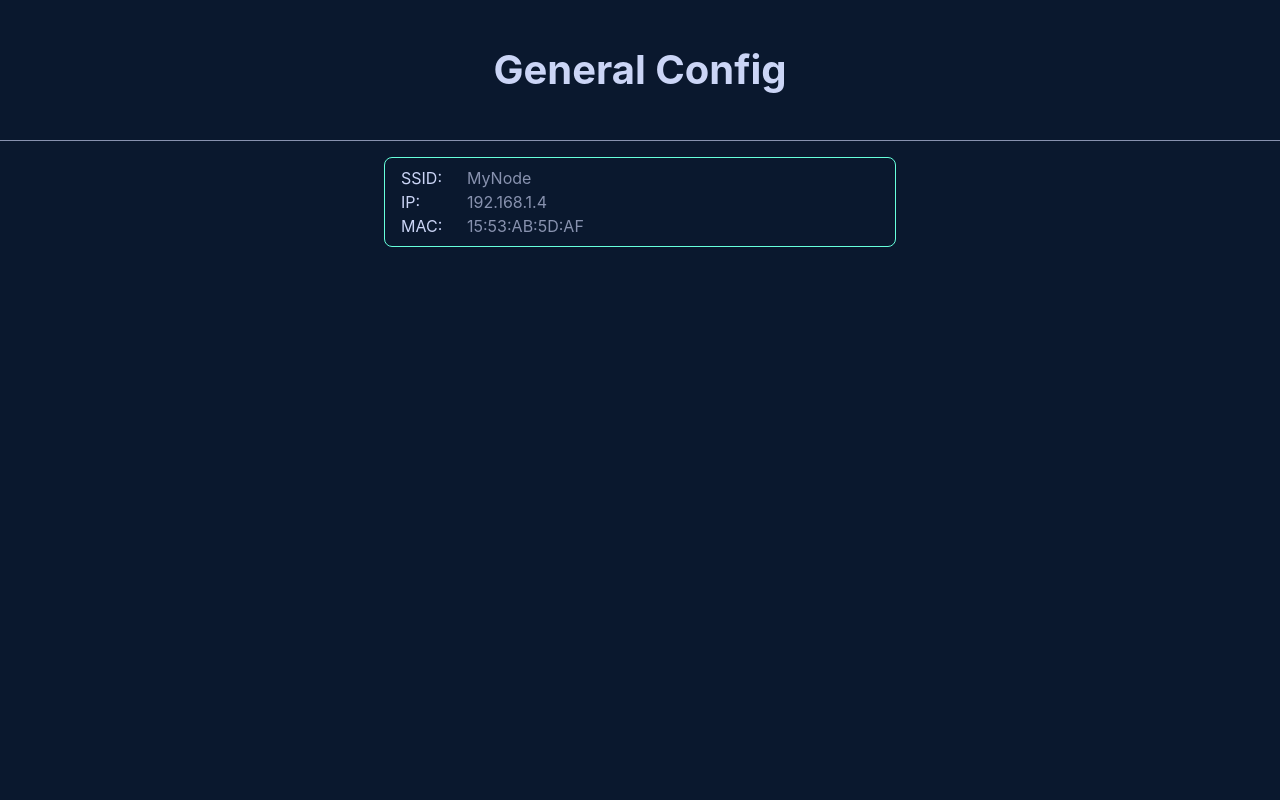
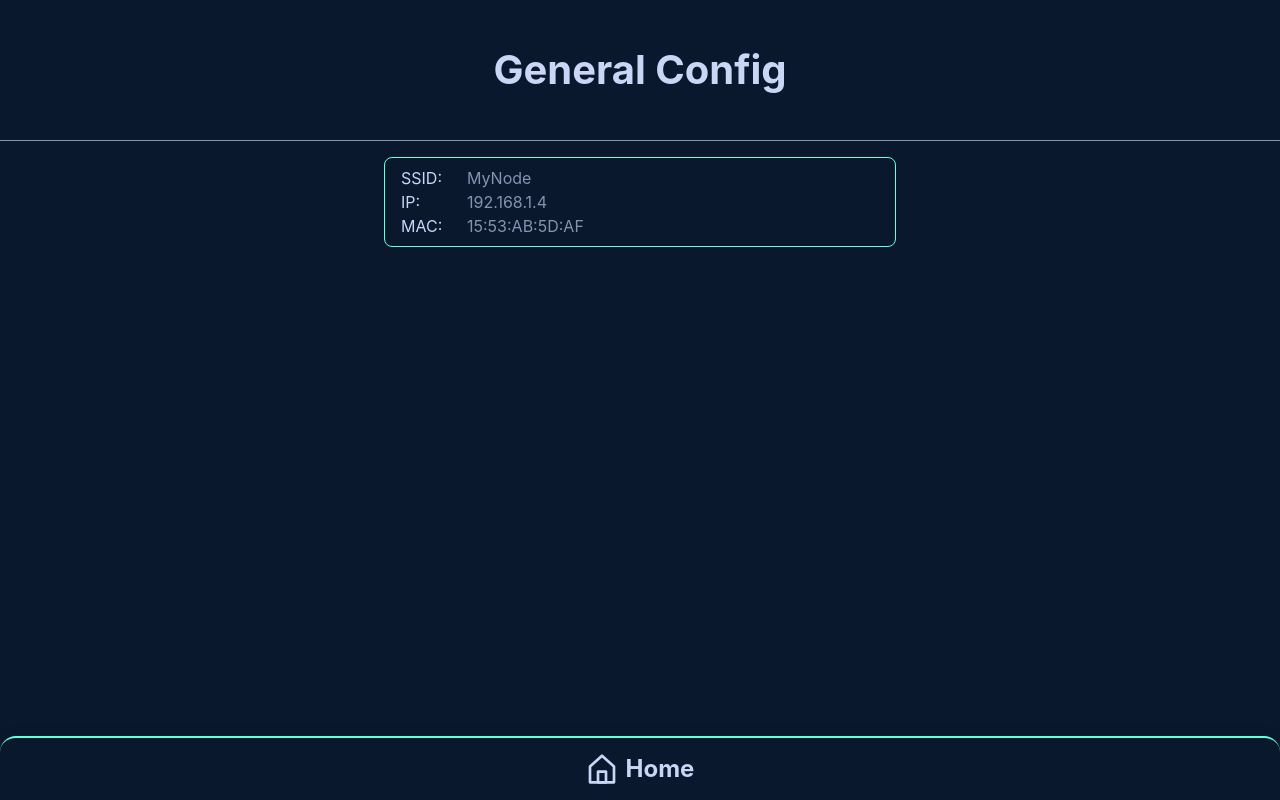
Before and after one commit to cmarioep/SoftAP-EEPROM-Manager, a React (Vite) app in the folder Front end/: page /nodeconfig in a window 1280 px wide. Built offline with nearby package versions, Linux system fonts and the light colour scheme.

Commit message:
Refactor: NodeConfig page renamed to GeneralConfig

```diff
--- a/Front end/src/components/TapBar.jsx
+++ b/Front end/src/components/TapBar.jsx
@@ -1,3 +1,4 @@
+import { Link } from "react-router-dom";
 import { HomeIcon } from "../components/icons";
 
 import '../styles/components/_TapBar.scss';
@@ -6,11 +7,12 @@ export const TapBar = () => {
 
     return (
         <nav className="tapBar" >
-            <div className="tapBar-icon">
+            <Link className="tapBar-icon" to="/">
                 <HomeIcon className="tapBar-icon"/>
                 <p>Home</p>
-            </div>
+            </Link>
         </nav>
+
     )
 
 }
--- a/Front end/src/pages/GeneralConfig.jsx
+++ b/Front end/src/pages/GeneralConfig.jsx
@@ -1,3 +1,4 @@
+import { TapBar } from "../components/TapBar";
 import { NodeInfo } from "../FakeData";
 
 
@@ -21,9 +22,10 @@ export const GeneralConfig = () => {
 
                     <p><span className="app-container-items-generalinfo-label">MAC:</span>
                         <span className="app-container-items-generalinfo-info">{NodeInfo.mac}</span></p>
-
                 </div>
             </div>
+
+            <TapBar />
 
         </div>
     )
--- a/Front end/src/styles/components/_TapBar.scss
+++ b/Front end/src/styles/components/_TapBar.scss
@@ -27,6 +27,8 @@
 
         height: 2rem;
 
+        text-decoration: none;
+
 
         p {
             margin-left: 0.5rem;
```
